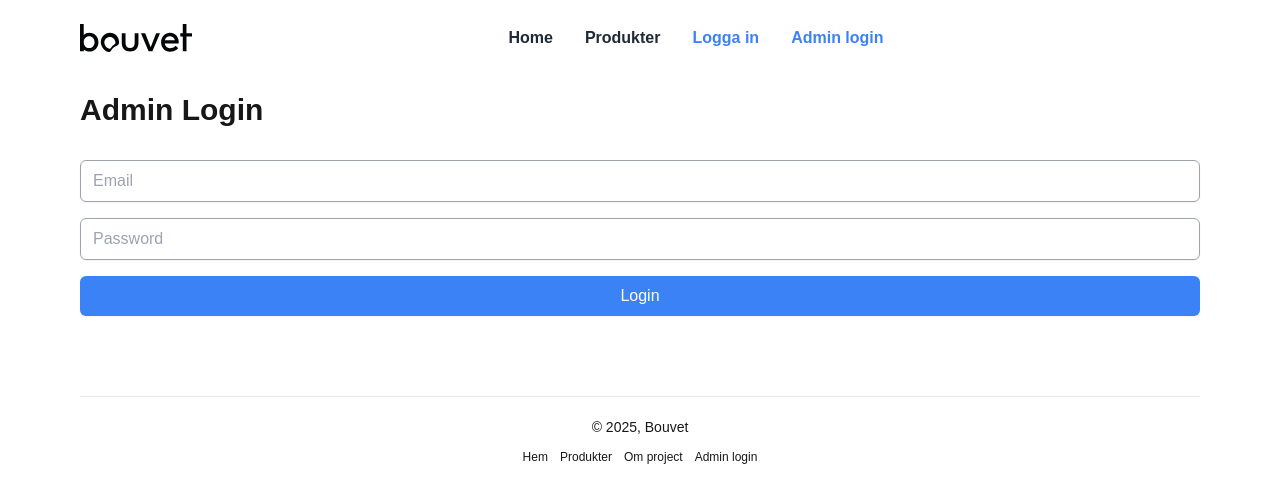
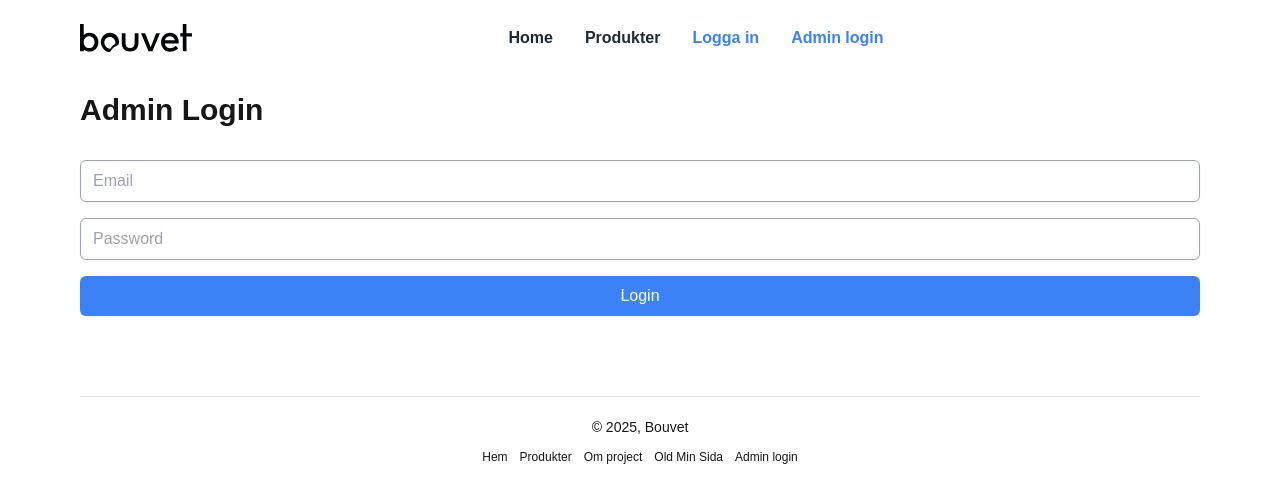
Before and after one commit to ozayo/auktion, a Next.js app in the folder frontend/: page /login in a window 1280 px wide. Shown: the top 502 px of the page. Built offline with nearby package versions, Linux system fonts and the light colour scheme; no server answers.

Commit message:
small fixs

```diff
--- a/frontend/app/(pages)/login/page.tsx
+++ b/frontend/app/(pages)/login/page.tsx
@@ -93,7 +93,7 @@ export default function LoginPage() {
           <a className='text-blue-600 hover:text-blue-950' href='/winners/lottery-winners'>See all lottery winners →</a>
            <a className='text-blue-600 hover:text-blue-950' href='/winners/bidding-winners'>See all bidding winners →</a>
           <button className='text-blue-600 hover:text-blue-950' onClick={handleLogout}>Admin logout →</button>
-          <a className='text-blue-600 hover:text-blue-950' href={`${process.env.NEXT_PUBLIC_API_URL}/admin`} target="_blank" rel="noopener noreferrer">Go Strapi Admin →</a>
+          <a className='text-blue-600 hover:text-blue-950' href={`${process.env.NEXT_PUBLIC_API_URL}/admin`} target="_blank" rel="noopener noreferrer">Go to Strapi admin area →</a>
         </div>
       </div>
     );
--- a/frontend/components/Footer.tsx
+++ b/frontend/components/Footer.tsx
@@ -13,6 +13,7 @@ const Footer: React.FC = () => {
           <Link className='font-light text-xs hover:text-blue-700' href="/">Hem</Link>
           <Link className='font-light text-xs hover:text-blue-700' href="/produkter">Produkter</Link>
           <Link className='font-light text-xs hover:text-blue-700' href="/om-project">Om project</Link>
+          <Link className='font-light text-xs hover:text-blue-700' href="/my_page">Old Min Sida</Link>
           <Link className='font-light text-xs hover:text-blue-700' href="/login">Admin login</Link>
         </div>
       </div>
```
